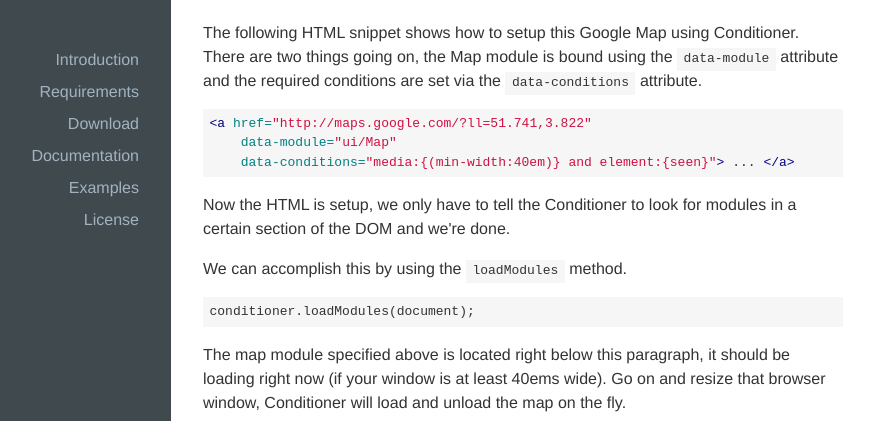
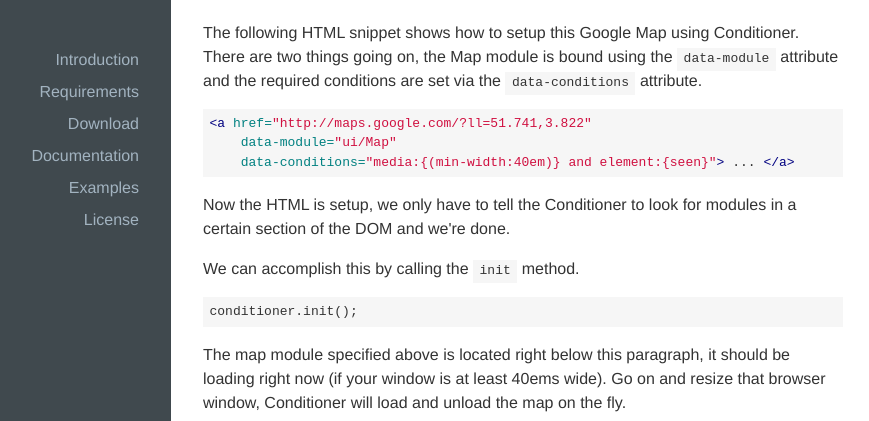
Before and after one commit to rikschennink/conditioner, a Jekyll site: the page built from index.html, in a window 1280 px wide and 900 px high, scrolled down 750 px, cut to the strip 0-421 px from the top of the window. Shown: the whole strip, without its empty margins (85-954 px from the left). Built offline with Jekyll 4.4.1, drawn with Linux system fonts in a browser that asks for light colours.

Commit message:
small corrections

```diff
--- a/_includes/nav-docs.html
+++ b/_includes/nav-docs.html
@@ -14,7 +14,7 @@
 		<a href="{{ site.url }}/docs/#api">JavaScript API</a>
 		<ul>
 			<li><a href="{{ site.url }}/docs/#conditioner">Conditioner</a></li>
-			<li><a href="{{ site.url }}/docs/#node">Node</a></li>
+			<li><a href="{{ site.url }}/docs/#node-controller">NodeController</a></li>
 			<li><a href="{{ site.url }}/docs/#module-controller">ModuleController</a></li>
 		</ul>
 	</li>
--- a/index.html
+++ b/index.html
@@ -40,10 +40,10 @@ title: Conditioner.js • Frizz free, environment-aware, javascript modules.
 
 <p>Now the HTML is setup, we only have to tell the Conditioner to look for modules in a certain section of the DOM and we're done.</p>
 
-<p>We can accomplish this by using the <code>loadModules</code> method.</p>
+<p>We can accomplish this by calling the <code>init</code> method.</p>
 
 {% highlight html %}
-conditioner.loadModules(document);
+conditioner.init();
 {% endhighlight %}
 
 <p>The map module specified above is located right below this paragraph, it should be loading right now (if your window is at least 40ems wide). Go on and resize that browser window, Conditioner will load and unload the map on the fly.</p>
```
